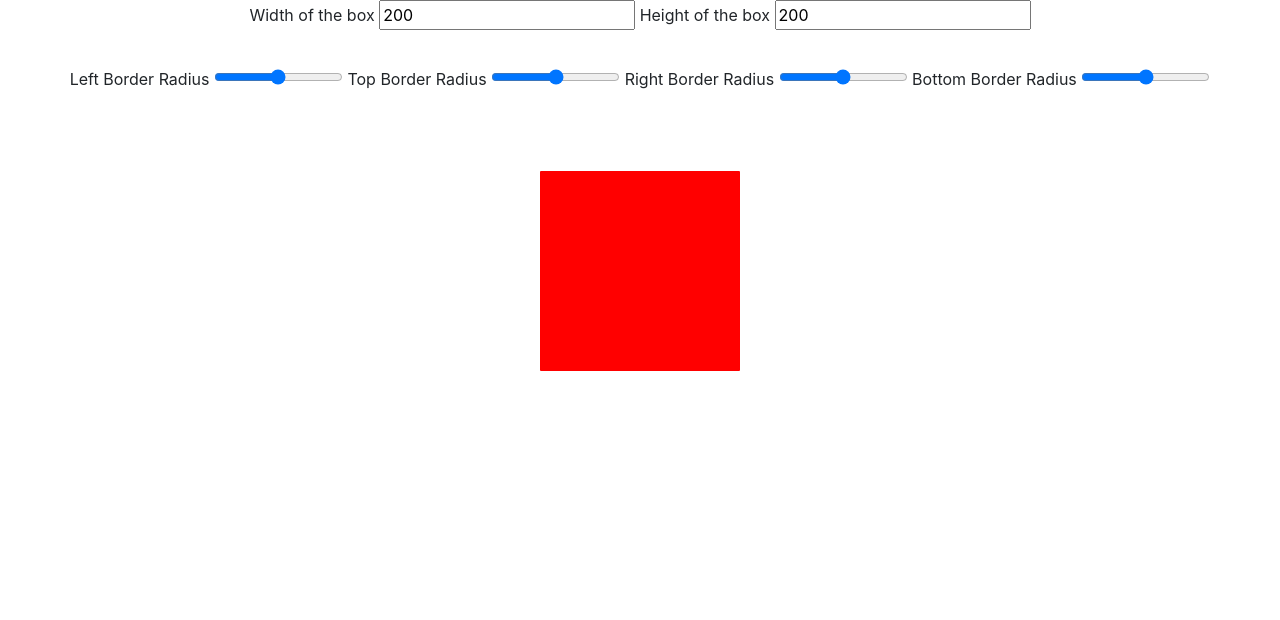
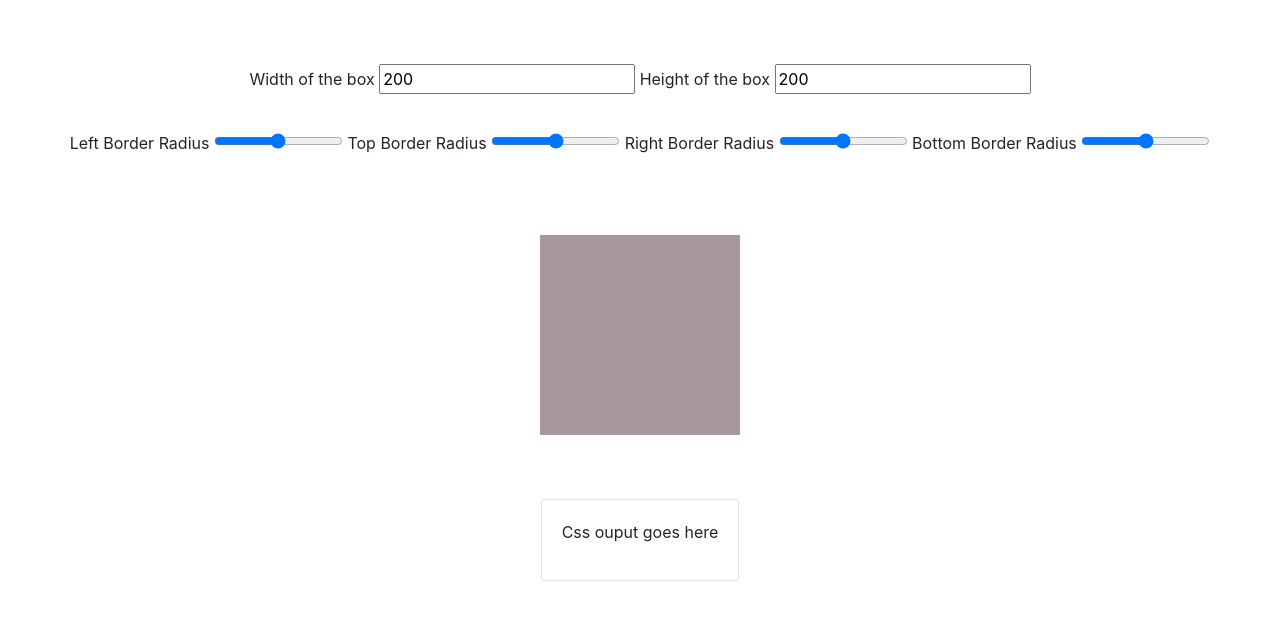
Before and after one commit to Atndesign/Border-Radius-Previewer, a plain HTML site: page index.html in a window 1280 px wide. Drawn offline with nearby package versions, Linux system fonts and the light colour scheme.

Commit message:
add readme, add style for the css output

```diff
--- a/css/style.css
+++ b/css/style.css
@@ -1,4 +1,5 @@
 body {
+    margin-top: 4rem;
     display: flex;
     flex-direction: column;
     align-items: center;
@@ -16,7 +17,7 @@ body {
 
 #preview {
     margin-top: 4rem;
-    background-color: red;
+    background-color: #A6979C;
     width: 200px;
     height: 200px;
     border-top-left-radius: 1px;
@@ -24,3 +25,7 @@ body {
     border-bottom-left-radius: 1px;
     border-bottom-right-radius: 1px;
 }
+
+.cssOutput {
+    margin-top: 4rem;
+}
--- a/index.html
+++ b/index.html
@@ -30,7 +30,11 @@
         </div>
     </label>
     <div id="preview"></div>
-    <p id="cssOutput"></p>
+    <div class="cssOutput card">
+        <div class="card-body">
+            <p id="cssOutput">Css ouput goes here</p>
+        </div>
+    </div>
     <script src="./js/script.js"></script>
 </body>
 
```
